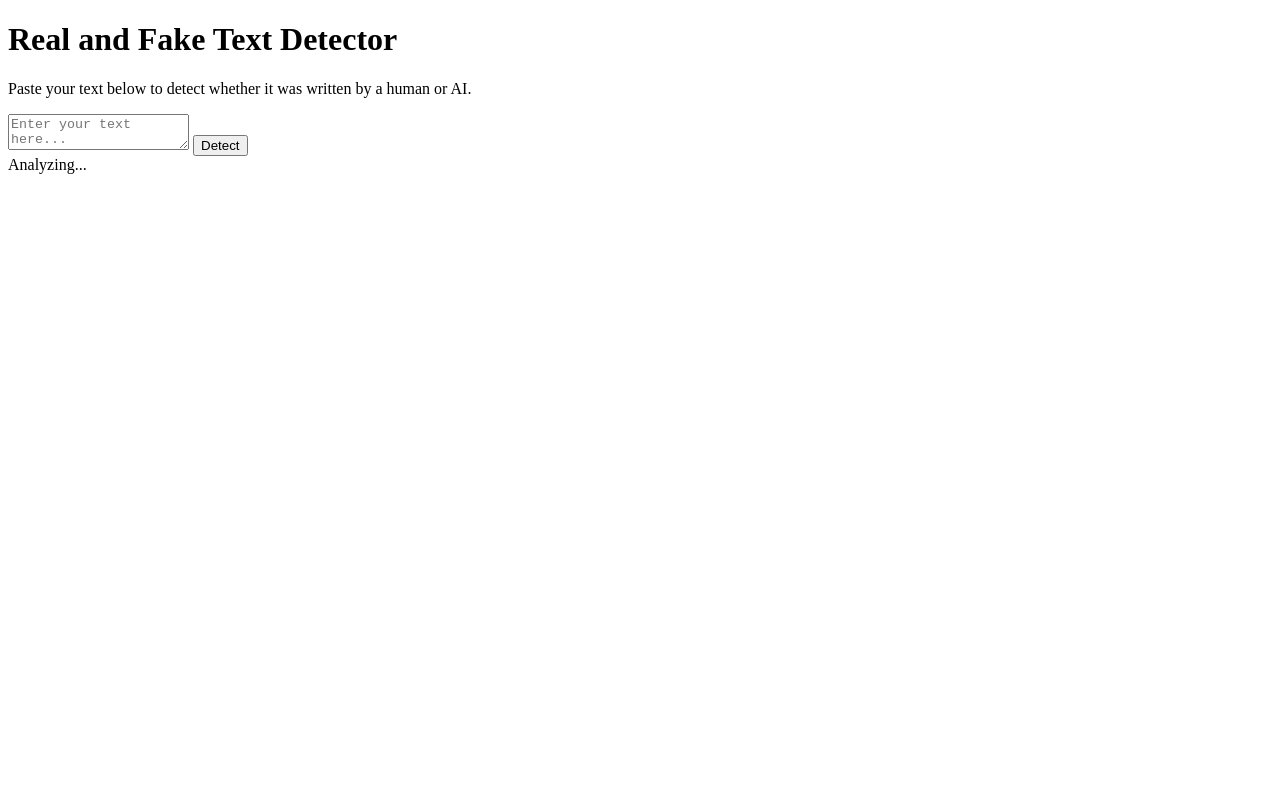
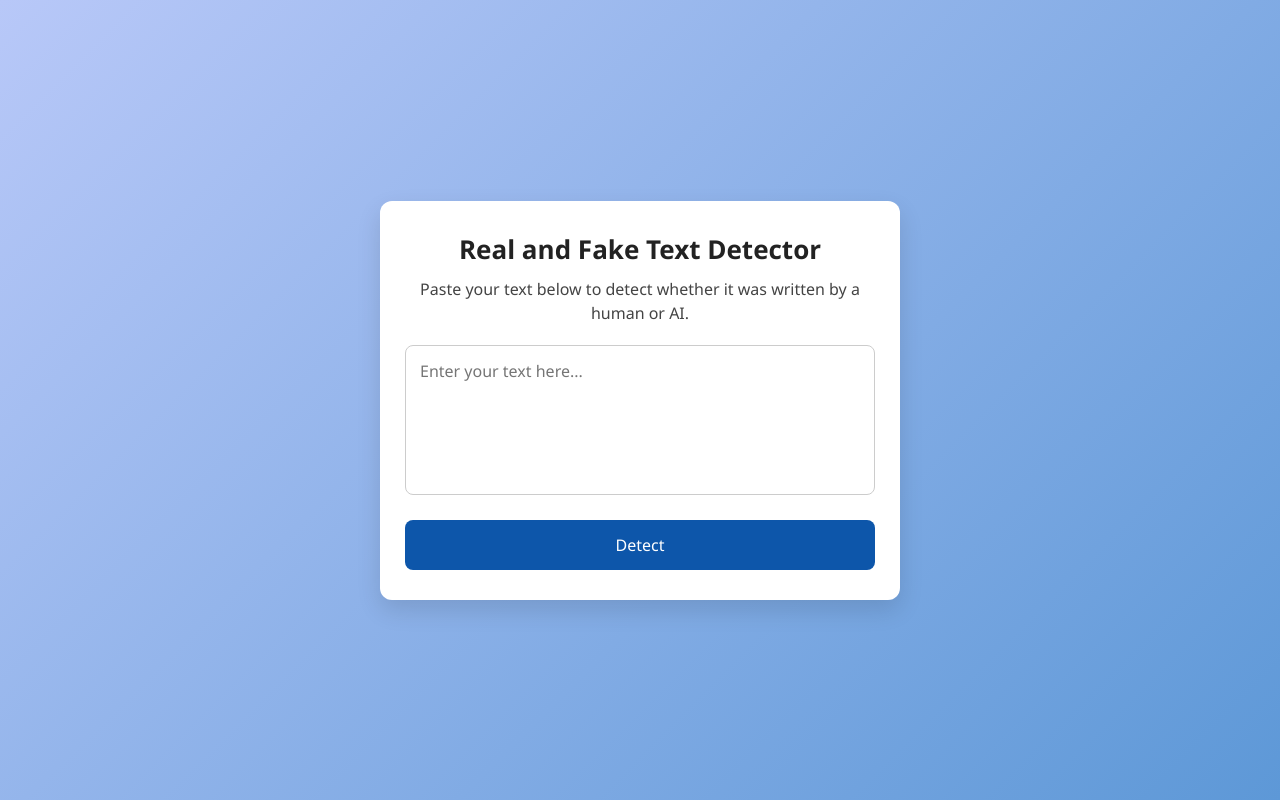
Before and after one commit to 28nirupama/Real_vs_Fake, a plain HTML site: page index.html in a window 1280 px wide. Drawn offline with Linux system fonts and the light colour scheme; the site is published under a folder, as on GitHub Pages, so addresses that start at the root find nothing.

Commit message:
Update index.html

```diff
--- a/index.html
+++ b/index.html
@@ -4,8 +4,8 @@
     <meta charset="UTF-8">
     <meta name="viewport" content="width=device-width, initial-scale=1.0">
     <title>AI vs Human Text Detector</title>
-    <link rel="stylesheet" href="/static/style.css">
-    <script src="/static/script.js" defer></script>
+    <link rel="stylesheet" href="static/style.css">
+    <script src="static/script.js" defer></script>
 </head>
 <body>
     <div class="container">
```
